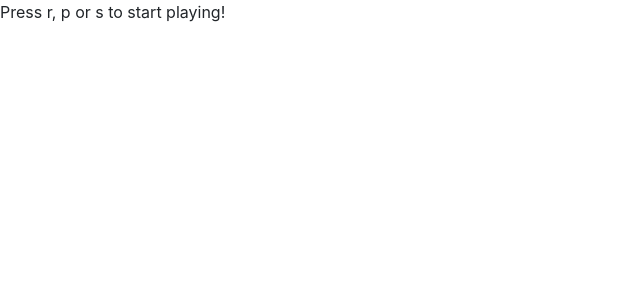
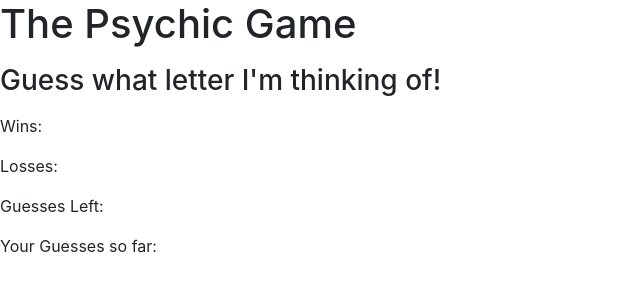
Before and after one commit to LauraFaye/Psychic-Game, a plain HTML site: page index.html in a window 1280 px wide. Shown: the whole page, without its empty margins (0-640 px from the left). Drawn offline with nearby package versions, Linux system fonts and the light colour scheme.

Commit message:
edit html and js

```diff
--- a/assets/javascript/game.js
+++ b/assets/javascript/game.js
@@ -1,16 +1,17 @@
-var computerChoices = ["r", "p", "s"];
+var computerChoices = ["a", "b", "c", "d", "e", "f", "g", "h", "i", "j", "k", "l", "m", "n", "o", "p", "q", "r", "s", "t", "u", "v", "w", "x", "y", "z",];
 
 var wins = 0;
 var losses = 0;
-var ties = 0;
+var numGuesses = 9;
+var guessChoices = [];
 
 var directionsText = document.getElementById("directions-text");
 var userChoiceText = document.getElementById("userchoice-text");
 var computerChoiceText = document.getElementById("computerchoice-text");
 var winsText = document.getElementById("wins-text");
 var lossesText = document.getElementById("losses-text");
-var tiesText = document.getElementById("ties-text");
-
+var numGuesses = document.getElementById("numGuesses-text");
+var guessChoices = document.getElementById("guessChoices-text");
 
 // This function is run whenever the user presses a key.
 document.onkeyup = function (event) {
@@ -19,10 +20,10 @@ document.onkeyup = function (event) {
     var userChoice = event.key
     console.log(userChoice)
     wins = event.key
-example()
+    example()
 }
 
-function example(){
+function example() {
     console.log(wins)
 }
 console.log(wins)
--- a/index.html
+++ b/index.html
@@ -22,14 +22,15 @@
 </head>
 
 <body>
-    <div>
-        <p id="directions-text">Press r, p or s to start playing!</p>
-        <p id="userchoice-text"></p>
-        <p id="computerchoice-text"></p>
-        <p id="wins-text"></p>
-        <p id="losses-text"></p>
-        <p id="ties-text"></p>
-      </div>
+
+    <div id="game">
+        <h1> The Psychic Game </h1>
+        <p><h3>Guess what letter I'm thinking of!</h3></p>
+        <p>Wins:</p>
+        <p>Losses:</p>
+        <p>Guesses Left:</p>
+        <p>Your Guesses so far:</p>
+    </div>
 
 
 
```
